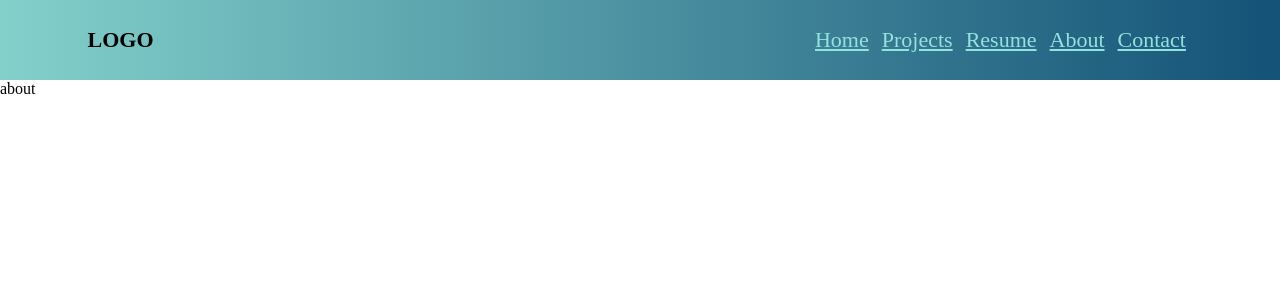
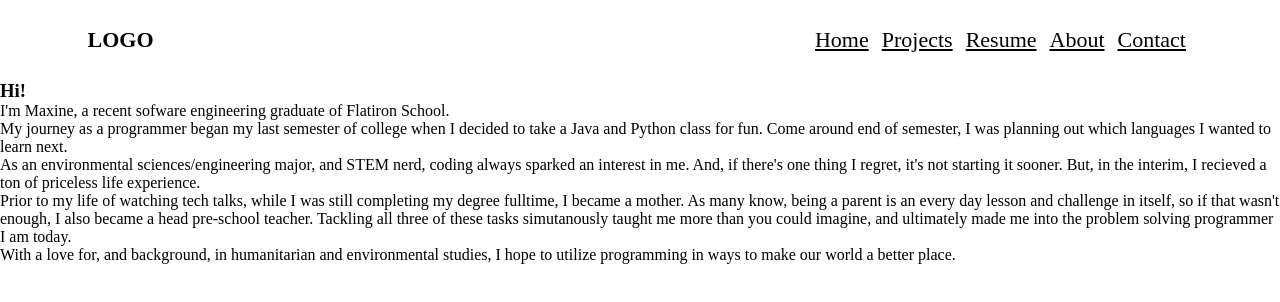
Before and after one commit to mmeurer00/mmeurer00.github.io, a React (Create React App) app: page /about in a window 1280 px wide. Shown: the top 302 px of the page. Built offline with nearby package versions, Linux system fonts and the light colour scheme.

Commit message:
navbar styling

```diff
--- a/src/components/About.js
+++ b/src/components/About.js
@@ -3,7 +3,31 @@ import React from 'react'
 class About extends React.Component {
     render(){
         return(
-            <p>about</p>
+            <div>
+                <h3>Hi!</h3>
+                <p>
+                    I'm Maxine, a recent sofware engineering graduate of Flatiron School.
+                </p>
+                <p>
+                    My journey as a programmer began my last semester of college when I decided to take
+                    a Java and Python class for fun. Come around end of semester, I was planning out which languages I wanted to learn next.
+                </p>
+                <p>
+                    As an environmental sciences/engineering major, and STEM nerd,
+                    coding always sparked an interest in me. And, if there's one thing I regret, it's
+                    not starting it sooner. But, in the interim, I recieved a ton of priceless life experience.
+                </p>
+                <p>
+                    Prior to my life of watching tech talks, while I was still completing my degree fulltime, I became a mother. As many know, being a
+                    parent is an every day lesson and challenge in itself, so if that wasn't enough, I also became a
+                    head pre-school teacher. Tackling all three of these tasks simutanously taught me more than you could imagine,
+                    and ultimately made me into the problem solving programmer I am today.
+                </p>
+                <p>
+                    With a love for, and background, in humanitarian and environmental studies,
+                    I hope to utilize programming in ways to make our world a better place.
+                </p>
+            </div>
         )
     }
 }
--- a/src/components/Home.js
+++ b/src/components/Home.js
@@ -3,7 +3,12 @@ import React from 'react'
 class Home extends React.Component {
     render(){
         return(
-            <p>text</p>
+            <div>
+                <h2> Hi there! My name is</h2>
+                <h1>Maxine Meurer</h1>
+                <h2>I'm a Fullstack Software Engineer</h2>
+                <h3>I have experience in Ruby on Rails, Python, JavaScript, React, Redux, and more.</h3>
+            </div>
         )
     }
 }
--- a/src/components/Navbar/Navbar.css
+++ b/src/components/Navbar/Navbar.css
@@ -14,7 +14,7 @@ nav {
     justify-content: space-around;
     min-height: 10vh;
     align-items: center;
-    background: linear-gradient(90deg ,#83d0cb, #145277);
+    background-color: white;
 }
 
 .logo {
@@ -41,7 +41,7 @@ nav {
 .link {
     font-weight: normal;
     font-size: 22px;
-    color: rgb(146, 226, 222);
+    color: rgb(0, 0, 0);
     border-bottom: 0px
 }
 
```
